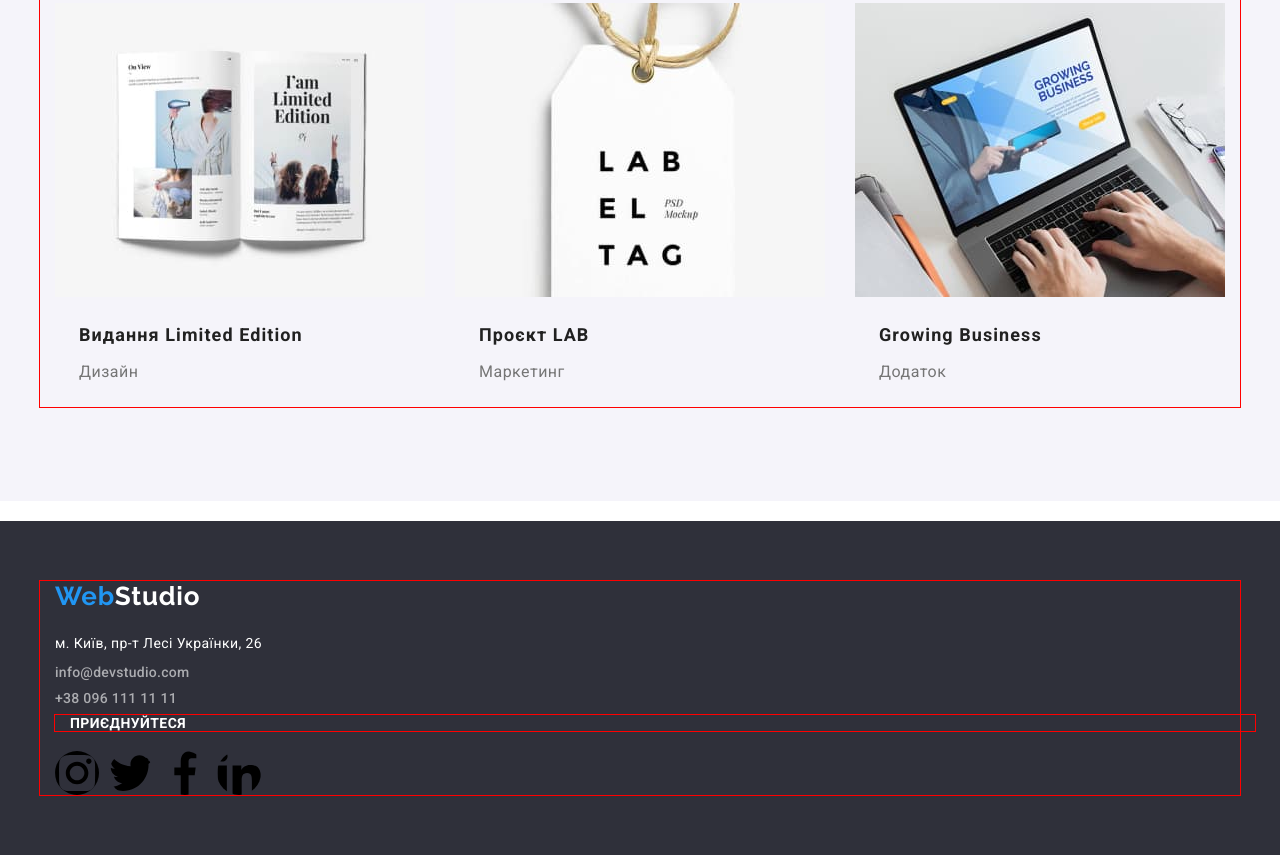
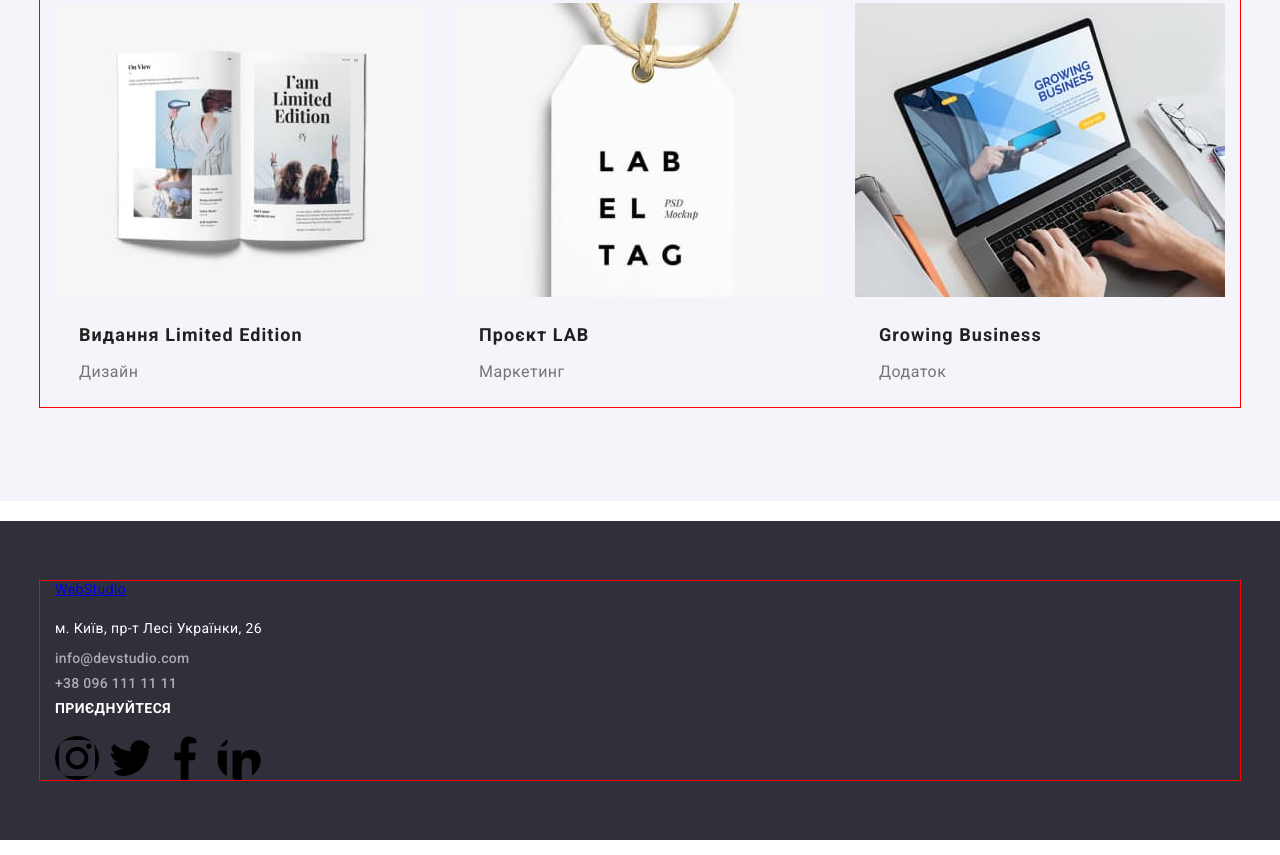
Before and after one commit to PavloHolotyuk/goit-markup-hw-05, a plain HTML site: page portfolio.html in a window 1280 px wide. Shown: the part 1130-1985 px from the top of the page. Drawn offline with nearby package versions, Linux system fonts and the light colour scheme.

Commit message:
Update portfolio.html

```diff
--- a/portfolio.html
+++ b/portfolio.html
@@ -71,19 +71,19 @@
 </section>
     </main>
     <footer class="adress">
-        <div class="container ">
-         <a href="./index.html" class="logo">
-             <span class="logo-first .footer-logo">Web</span><span class="logo-last">Studio</span>
+        <div class="container  footer-container ">
+                 <address class="footer ">
+                    <a href="./index.html" class="footer-logo">
+                    <span class="footer-logo-main ">Web</span><span class="logo-last">Studio</span>
                      </a>
-             <address class="footer ">
                     <p class="adress-info">м. Київ, пр-т Лесі Українки, 26</p>
                     <ul class="site-info">
                         <li class="footer-link"><a href="" class="link">info@devstudio.com</a></li>
                         <li class="footer-link"><a href="" class="link">+38 096 111 11 11</a></li>
                       </ul>
                 </address>
-             <div class="footer-mainn">
-                <p class="footer-media container"> Приєднуйтеся </p>
+                <div class="footer-second ">
+                   <p class="footer-media"> Приєднуйтеся </p>
                    <ul class="social-media-list">
                        <li class="social-media-item">
                            <a href="" class="social-media-link">
@@ -118,9 +118,6 @@
                </div>
            </div>
 
-
-
-
     </footer>
 </body>
 </html>
```
Lines whose indentation alone changed are shown as unchanged.
